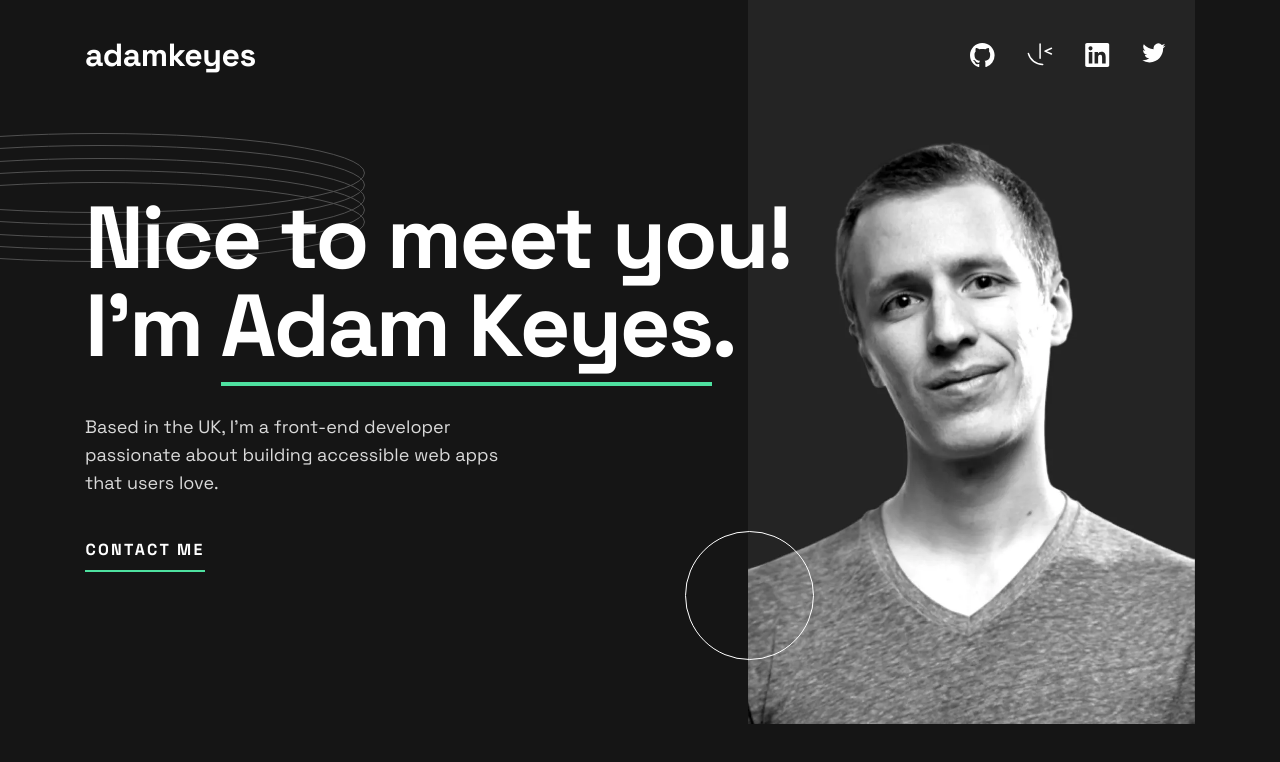
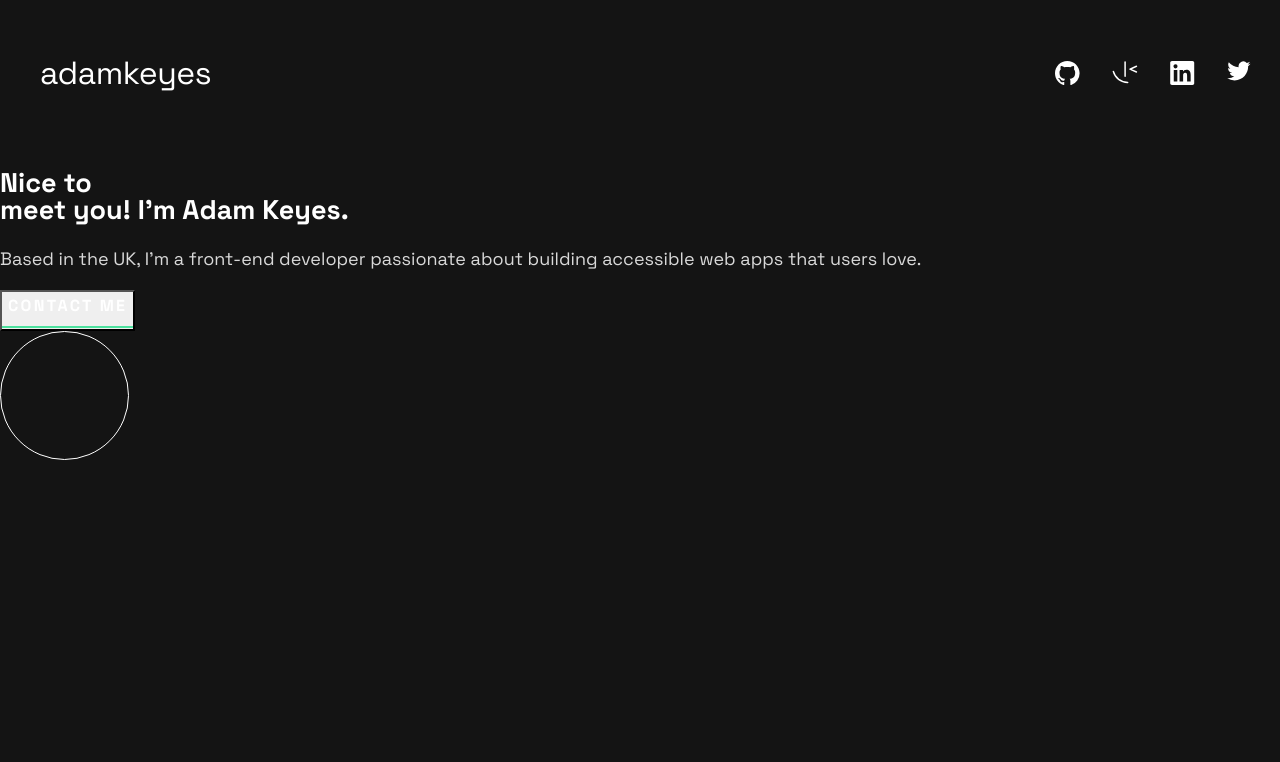
Before and after one commit to CalderonVasquez/fe-portfolio, a React (Vite) app: page / in a window 1280 px wide. Shown: the top 762 px of the page. Built offline with nearby package versions, Linux system fonts and the light colour scheme.

Commit message:
adjust css custom properties + adjust css resets

```diff
--- a/src/components/Hero/Hero.css
+++ b/src/components/Hero/Hero.css
@@ -1,4 +1,4 @@
-.hero-section {
+/* .hero-section {
     min-height: 530px;
 }
 .hero-header {
@@ -107,4 +107,4 @@ right: -7%;
     background-image: url('/images/image-profile-tablet.webp');
     right: -7%;
   }
-}
+} */
--- a/src/components/Hero/Hero.jsx
+++ b/src/components/Hero/Hero.jsx
@@ -1,4 +1,4 @@
-import './Hero.css';
+// import './Hero.css';
 
 const Hero = () => {
     return (
--- a/src/index.css
+++ b/src/index.css
@@ -1,83 +1,147 @@
-/* ------------------------- Custom properties --------------- */
+/* GLOBAL */
+
 :root {
-    /* ------------------------ colors ---------------------- */
-   --bg-color: #151515;
-   --accent-color: #4ee1a0;
-   --text-color: #242424;
-   --paragraph-color: #d9d9d9;
-   --heading-color: #ffffff;
-    /* --------------------- fonst-size ------------------- */
-   --xl-heading: 5.5rem;
-   --lrg-heading: 3rem;
-   --md-heading: 1.5rem;
-   --sm-text: 1.125rem;
-    /* --------------------- fonst-weight ------------------- */
-    --bold: 700;
-    --medium: 500;
-    /* --------------------- line-height ------------------- */
-    --xl-line: 5.5rem;
-    --lrg-line: 3.5rem;
-    --md-line: 2rem;
-    --sm-line: 1.75rem;
+  --bg-body: hsl(0, 0%, 8%);
+  --bg-body2: hsl(0, 0%, 14%);
+  --accent: hsl(153, 71%, 59%);
+  --text1: hsl(0, 0%, 100%);
+  --text2: hsl(0, 0%, 85%);
+  --invalid: hsl(7, 100%, 68%);
+  --fs-18: 1.125rem;
+  --fs-88: 5.5rem;
+  --fs-72: 4.5rem;
+  --fs-40: 2.5rem;
+  --fs-48: 3rem;
+  --fs-36: 2.25rem;
+  --fs-32: 2rem;
+  --fs-24: 1.5rem;
+  --fs-20: 1.25rem;
+  --container: 69.375rem;
+  --transition: 250ms ease-in-out;
 }
 
-/* ------------------------ CSS RESETS ------------------------- */
-*, *::before, *::after{
-    box-sizing: border-box;
+html,
+body {
+  overflow-x: hidden;
 }
-*{
-    margin: 0;
-    padding: 0;
+
+html {
+  box-sizing: border-box;
+  font-size: 100%;
 }
-ul[role='list'], ol[role='list']{
-    list-style: none;
+
+*,
+*::before,
+*::after {
+  box-sizing: inherit;
 }
-html:focus-within{
-    scroll-behavior: smooth;
+
+body,
+input,
+textarea,
+button {
+  font-family: 'Space Grotesk', sans-serif;
 }
-a:not([class]){
-    text-decoration-skip-ink: auto;
+
+body {
+  margin: 0;
+  background-color: var(--bg-body);
+  color: var(--text1);
+  font-size: var(--fs-18);
+  line-height: 1.56;
+  padding-bottom: 25rem;
 }
-img, picture, svg, video, canvas{
-  max-width: 100%;
-  height: auto;
-  display: block;
+
+.bg-less-dark {
+  background-color: var(--bg-body2);
 }
-img, picture, svg, video, canvas{
-  font-style: italic;
+
+h1,
+h2,
+h3,
+p {
+  margin-block-start: 0;
 }
-img, picture, svg, video, canvas{
-  background-repeat: no-repeat;
-  background-size: cover;
+
+h1,
+h2,
+h3 {
+  line-height: 1;
 }
-input, button, textarea, select{
-  font: inherit;
-}
-body {
-    max-width: 1440px;
-    min-height: 100vh;
-    line-height: 1.5;
-    -webkit-font-smoothing: antialiased;
-    font-family: "Space Grotesk", sans-serif;
-    background-color: var(--bg-color);
-}
-body, html{
-    height: 100%;
-    scroll-behavior: smooth;
-}
-p, h1, h2, h3, h4, h5, h6 {
-  overflow-wrap: break-word;
+
+.header-xl {
+  font-size: 2.5rem;
+  font-size: clamp(2.5rem, 0.7rem + 7.68vw, 5.5rem);
+  letter-spacing: -0.028em;
+  line-height: 1.1;
 }
 
 p {
-  text-wrap: pretty;
+  font-size: 1rem;
+  font-size: clamp(1rem, 0.79rem + 0.89vw, 1.125rem);
+  line-height: 1.5;
+  color: var(--text2);
 }
-h1, h2, h3, h4, h5, h6 {
-  text-wrap: balance;
+
+a {
+  transition: color var(--transition);
 }
-h1, h2, h3, h4,
-button, input, label {
-  line-height: 1.1;
+
+a:focus-visible,
+input:focus-visible,
+textarea:focus-visible {
+  outline: 2px dashed var(--accent);
+  outline-offset: 2px;
+}
+
+input:invalid,
+textarea:invalid {
+  outline-color: var(--invalid);
+}
+
+a.underline,
+button {
+  display: inline-block;
+  padding-bottom: 0.625rem;
+  font-size: 1rem;
+  line-height: 1.625;
+  letter-spacing: 0.143em;
+  font-weight: 700;
+  text-transform: uppercase;
+  color: var(--text1);
+  text-decoration: none;
+  background-image: linear-gradient(
+    to right,
+    var(--accent) 75%,
+    var(--accent) 75%
+  );
+  background-position: 0 2.1em;
+  background-repeat: repeat-x;
+  background-size: 8px 2px;
+}
+
+a:hover {
+  color: var(--accent);
+}
+
+img,
+svg {
+  display: block;
+}
+
+.visually-hidden {
+  position: absolute;
+  left: -10000px;
+  top: auto;
+  width: 1px;
+  height: 1px;
+  overflow: hidden;
+}
+
+.wrapper {
+  width: calc(100% - 2rem);
+  max-width: var(--container);
+  margin-inline: auto;
 }
 a {
   text-decoration: none;
@@ -86,17 +150,19 @@ a {
 ul, ol, li {
     list-style: none;
 }
-/* ------------------------ END RESETS ------------------------- */
 
-.container {
-  width: 90%;
-  max-width: 1110px;
-  margin: 0 auto;
-  /* padding: 0 2rem; */
-  position: relative;
-  z-index: 1;
+
+@media (min-width: 37.5em) /* 600px */ {
+  .wrapper {
+    width: calc(100% - 3.75rem);
+  }
 }
-.graphic {
+/* UTILITY */
+.bottom-border {
+  border-bottom: 1px solid var(--text2);
+}
+
+/* .graphic {
   position: relative;
   z-index: 0;
 }
@@ -115,12 +181,4 @@ ul, ol, li {
     background-repeat: no-repeat;
     background-size: contain;
     z-index: -1;
-}
-
-
-/* ------------- Media Querries ------------------ */
-@media (max-width: 768px) {
-    .top-left {
-    left: -325px;
-  }
-}
+} */
```
